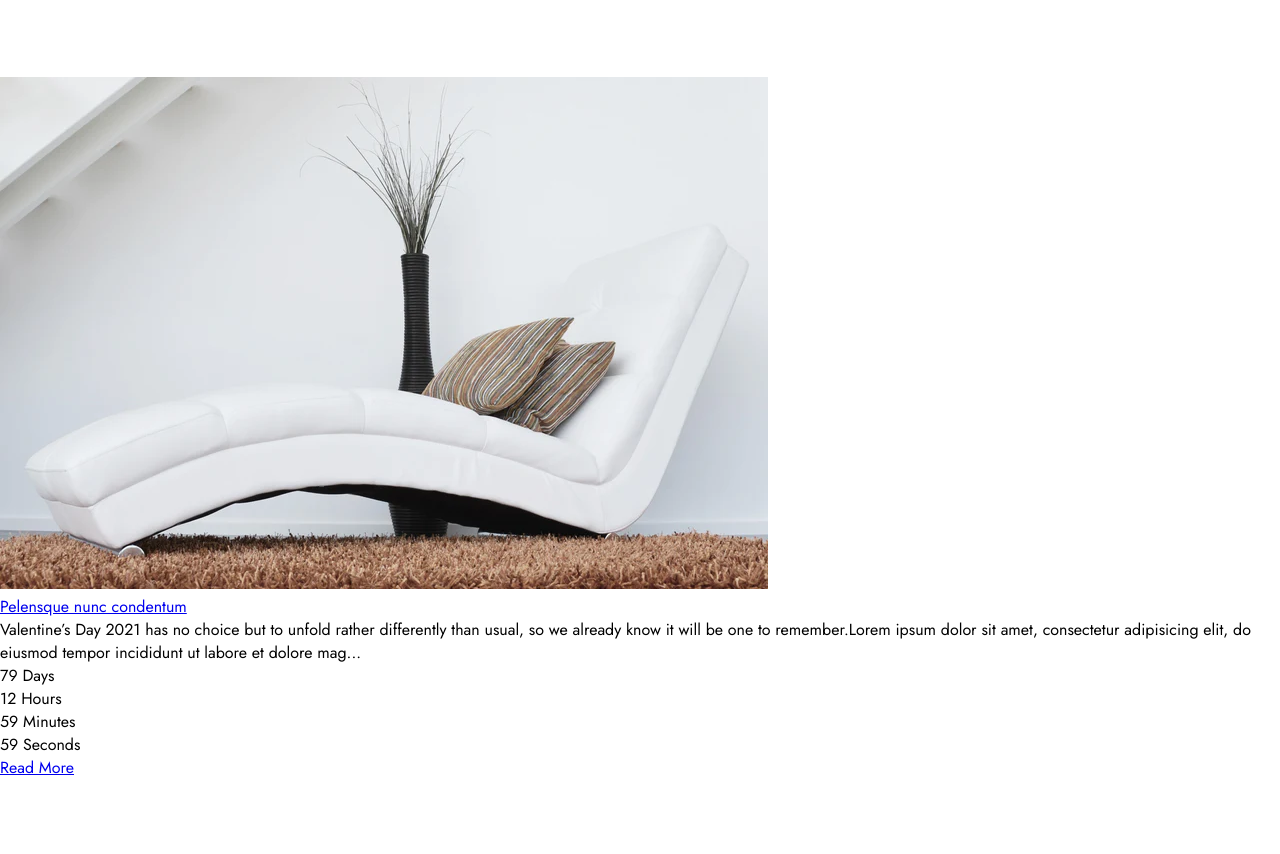
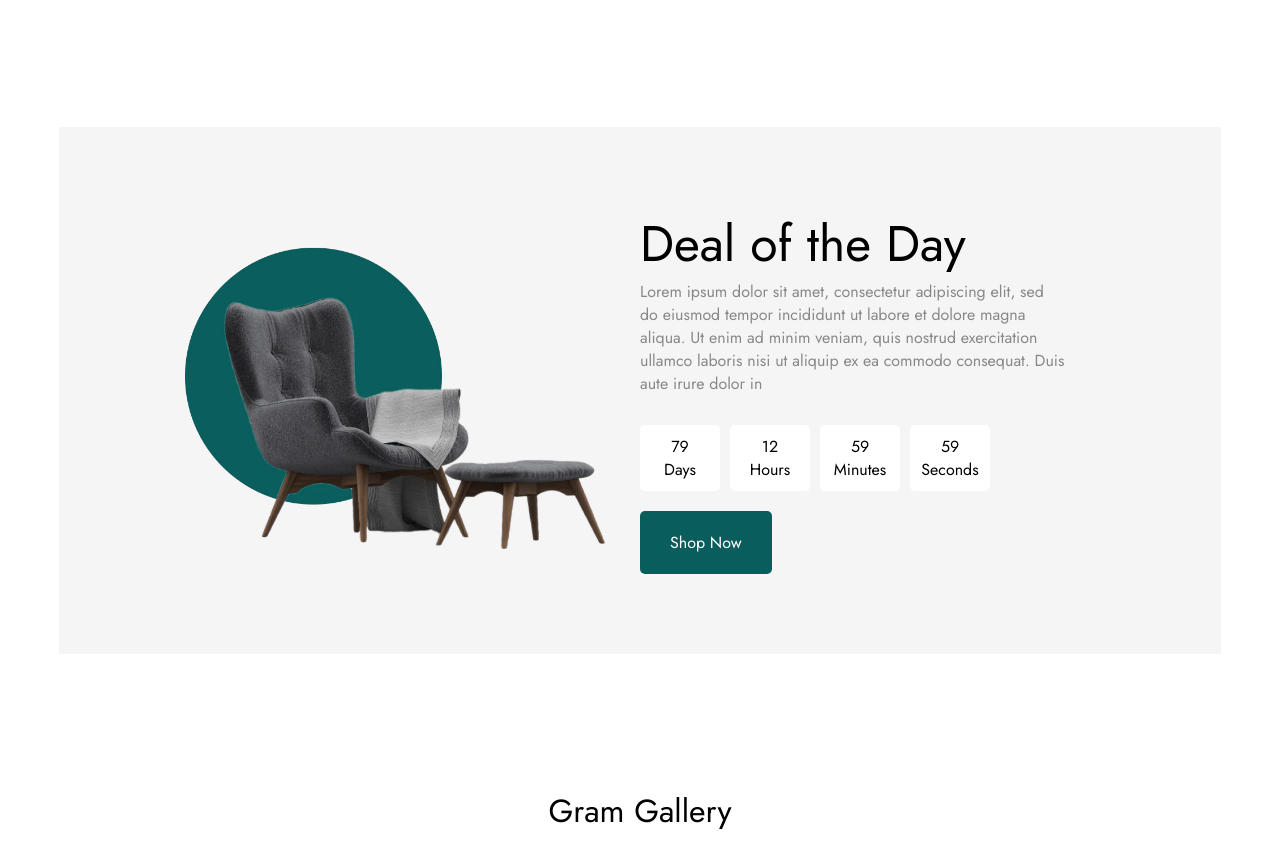
Before and after one commit to Zineey/Seleste-Task---HTML-CSS, a plain HTML site: page index.html in a window 1280 px wide. Shown: the part 8133-8987 px from the top of the page. Before the commit the page ends 8912 px from the top, so only its background shows below. Drawn offline with nearby package versions, Linux system fonts and the light colour scheme.

Commit message:
Fixed DOTD

```diff
--- a/index.html
+++ b/index.html
@@ -1535,7 +1535,6 @@
         </div>
     </section>
 
-
     <section id="news">
         <div class="header-container">
             <div class="header">
@@ -1676,11 +1675,11 @@
     <section id="dotd">
         <div class="dotd-container">
             <div class="dotd-left">
-                <img src="Assets/news8.webp" alt="Image">
+                <img src="Assets/fancy-couch.webp" alt="Image">
             </div>
             <div class="dotd-right">
-                <a href="#" class="heading">Pelensque nunc condentum</a>
-                <p>Valentine’s Day 2021 has no choice but to unfold rather differently than usual, so we already know it will be one to remember.Lorem ipsum dolor sit amet, consectetur adipisicing elit, do eiusmod tempor incididunt ut labore et dolore mag...
+                <h1>Deal of the Day</h1>
+                <p>Lorem ipsum dolor sit amet, consectetur adipiscing elit, sed do eiusmod tempor incididunt ut labore et dolore magna aliqua. Ut enim ad minim veniam, quis nostrud exercitation ullamco laboris nisi ut aliquip ex ea commodo consequat. Duis aute irure dolor in
                 </p>
                 <div class="dotd-flash-time">
                     <div class="dotd-box">
@@ -1700,7 +1699,15 @@
                         <span>Seconds</span>
                     </div>
                 </div>
-                <a href="#" class="btn-black">Read More</a>
+                <a href="#" class="btn-blue">Shop Now</a>
+            </div>
+        </div>
+    </section>
+
+    <section id="gallery">
+        <div class="header-container">
+            <div class="header">
+                <span class="section-title">Gram Gallery</span>
             </div>
         </div>
     </section>
--- a/style.css
+++ b/style.css
@@ -949,9 +949,89 @@ header .container {
     border: 1px solid #0a5d5d;
     background-color: #0a5d5d;
     color: #fff;
+}
+
+#dotd{
+    padding: 50px;
+    display: flex;
+    align-items: center;
+    justify-content: center;
+    flex-direction: column;
+    margin-bottom: 5%;
+}
+.dotd-container{
+    display: flex;
+    align-items: center;
+    justify-content: center;
+    padding: 50px;
+    width: 90%;
+    background-color: #f5f5f5;
+}
+
+.dotd-left{
+    width: 40%;
+}
+.dotd-left img{
+    width: 100%;
+    height: auto;
 
 }
 
+.dotd-right{
+    width: 40%;
+    padding: 30px;
+}
+.dotd-right h1{
+    font-size: 50px;
+    font-weight: 500;
+    text-decoration: none;
+    color: #000;
+}
+
+.dotd-right p{
+    font-size: 16px;
+    color: #888;
+    margin-bottom: 20px;
+}
+
+.dotd-flash-time{
+    display: flex;
+    padding: 10px 0px;
+}
+
+.dotd-box{
+    background-color: #ffff;
+    margin-right: 10px;
+    height: auto;
+    min-width: 60px;
+    padding: 10px;
+    text-align: center;
+    color: #000;
+    display: flex;
+    align-items: center;
+    justify-content: center;
+    flex-direction: column;
+    border-radius: 5px;
+}
+
+
+.dotd-right .btn-blue{
+    background-color: #0a5d5d;
+    padding: 20px 30px;
+    color: #fff;
+    display: inline-block;
+    margin-top: 10px;
+    border-radius: 5px;
+    transition: background-color 0.3s;
+    text-decoration: none;
+}
+
+.dotd-right .btn-blue:hover{
+    background-color: transparent;
+    color: #000;
+    border: 1px solid #000;
+
+}
 
 @media screen and (max-width: 1000px) {
     #new-arrivals .content-container {
@@ -1007,6 +1087,28 @@ header .container {
     .news-right{
         width: 100%;
         padding: 30px;
+    }
+
+    .dotd-container{
+        flex-direction: column;
+        padding: 50px;
+        width: 90%;
+        background-color: #f5f5f5;
+    }
+
+    .dotd-left{
+        width: 100%;
+    }
+    .dotd-left img{
+        width: 100%;
+        height: auto;
+    }
+
+    .dotd-right{
+        width: 100%;
+        display: flex;
+        flex-direction: column;
+        align-items: center;
     }
 }
 @media screen and (max-width: 768px) {
```
